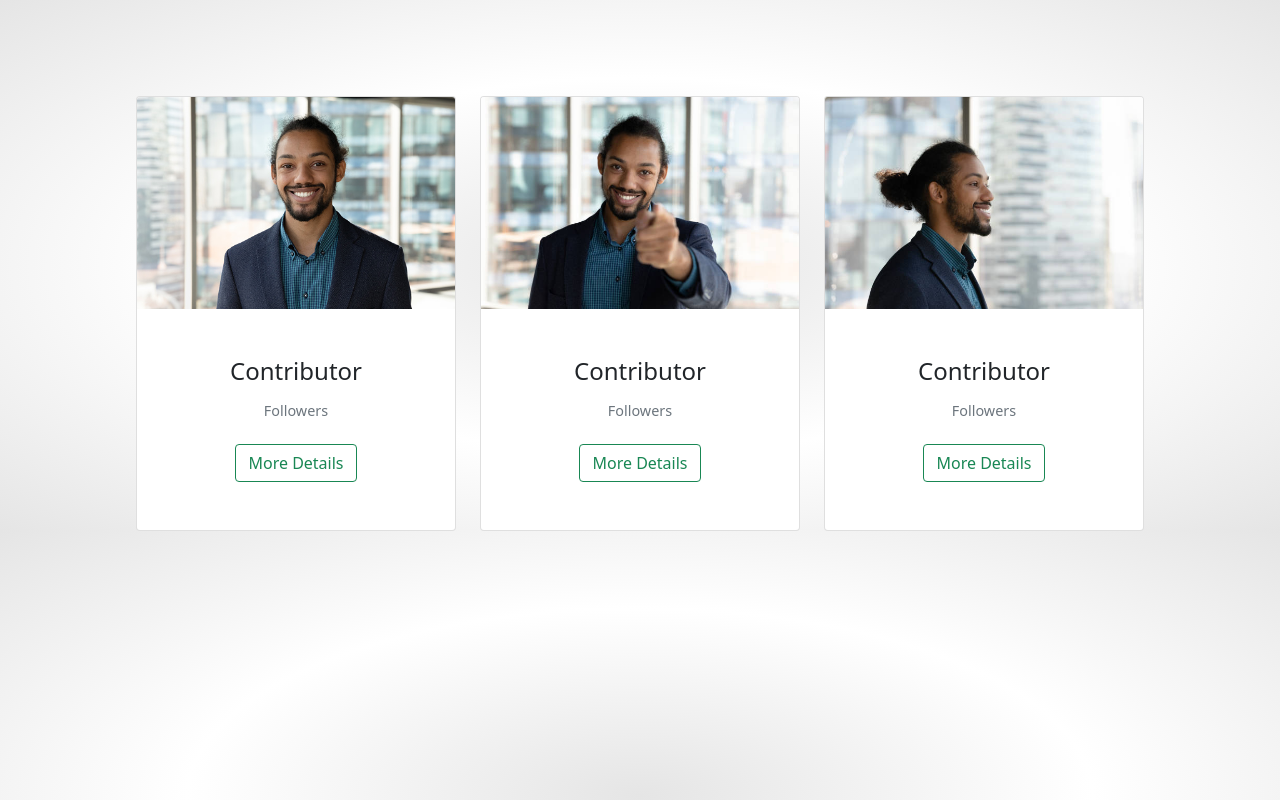
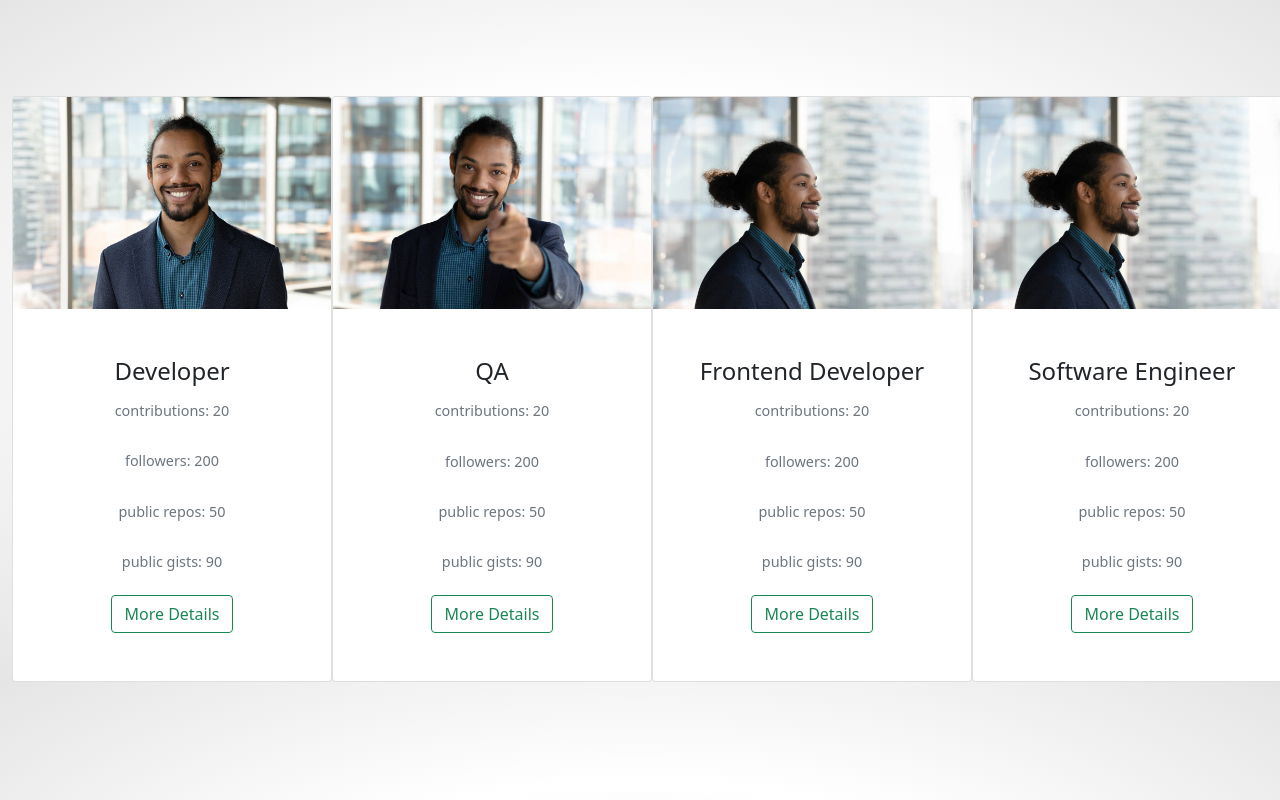
Before and after one commit to ejioguvictor/AngularRank-Repo-Task, a React (Create React App) app: page / in a window 1280 px wide. Built offline with nearby package versions, Linux system fonts and the light colour scheme.

Commit message:
updated card components

```diff
--- a/src/components/cardUI/CardUI.jsx
+++ b/src/components/cardUI/CardUI.jsx
@@ -9,8 +9,17 @@ const CardUI = (props) => {
         <img src={props.img} alt="image1" className="card-img-top" />
       </div>
       <div className="card-body text-dark">
-        <h4 className="card-title">Contributor</h4>
-        <p className="card-text text-secondary">Followers</p>
+        <h4 className="card-title">{props.title}</h4>
+        <p className="card-text text-secondary">
+          contributions: {props.contributions}
+        </p>
+        <p className="card-text text-secondary">followers: {props.followers}</p>
+        <p className="card-text text-secondary">
+          public repos: {props.publicRepos}
+        </p>
+        <p className="card-text text-secondary">
+          public gists: {props.publicGists}
+        </p>
         <a href="/contributor" className="btn btn-outline-success ">
           More Details
         </a>
--- a/src/components/cardUI/Cards.jsx
+++ b/src/components/cardUI/Cards.jsx
@@ -8,14 +8,45 @@ function Cards() {
   return (
     <div className="container-fluid d-flex justify-content-center">
       <div className="row">
-        <div className="col-md-4">
-          <CardUI img={img1} />
+        <div className="col-md-3">
+          <CardUI
+            img={img1}
+            title="Developer"
+            contributions={20}
+            followers={200}
+            publicRepos={50}
+            publicGists={90}
+          />
         </div>
-        <div className="col-md-4">
-          <CardUI img={img2} />
+        <div className="col-md-3">
+          <CardUI
+            img={img2}
+            title="QA"
+            contributions={20}
+            followers={200}
+            publicRepos={50}
+            publicGists={90}
+          />
         </div>
-        <div className="col-md-4">
-          <CardUI img={img3} />
+        <div className="col-md-3">
+          <CardUI
+            img={img3}
+            title="Frontend Developer"
+            contributions={20}
+            followers={200}
+            publicRepos={50}
+            publicGists={90}
+          />
+        </div>
+        <div className="col-md-3">
+          <CardUI
+            img={img3}
+            title="Software Engineer"
+            contributions={20}
+            followers={200}
+            publicRepos={50}
+            publicGists={90}
+          />
         </div>
       </div>
     </div>
```
